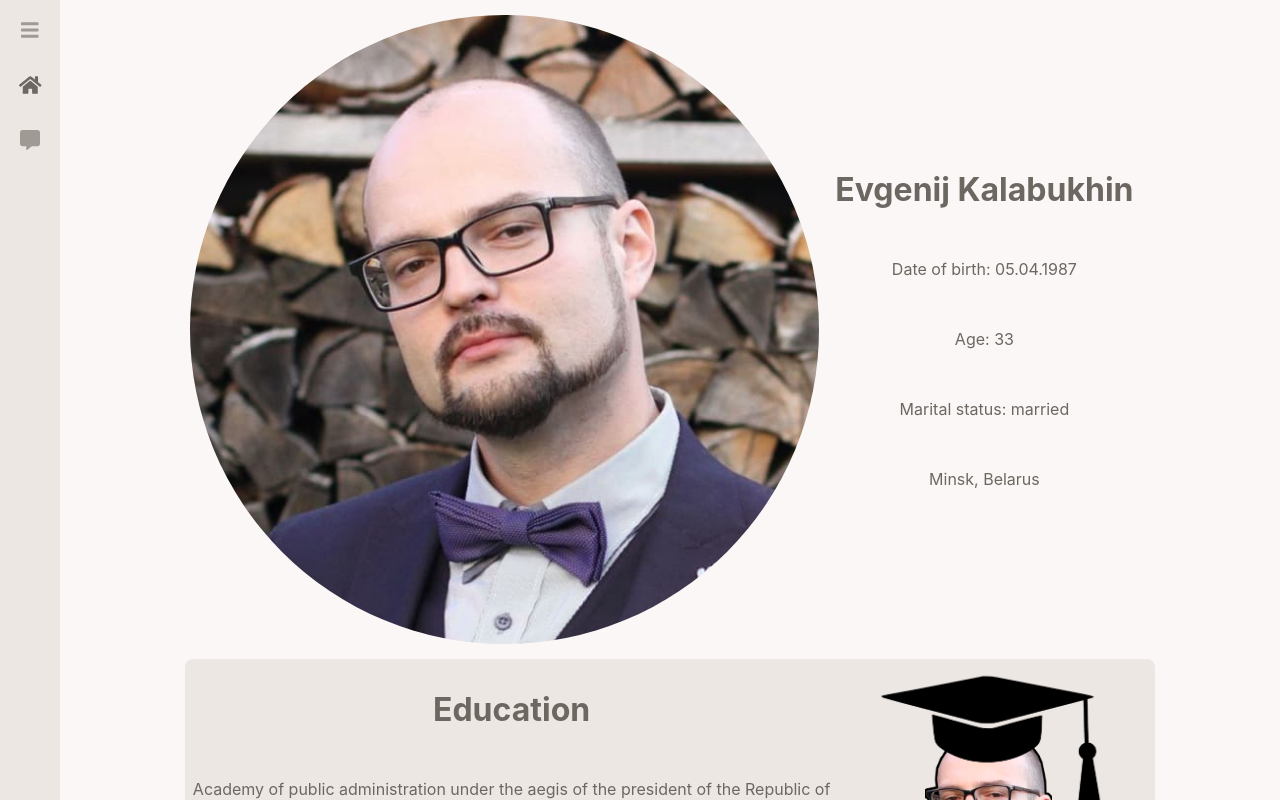
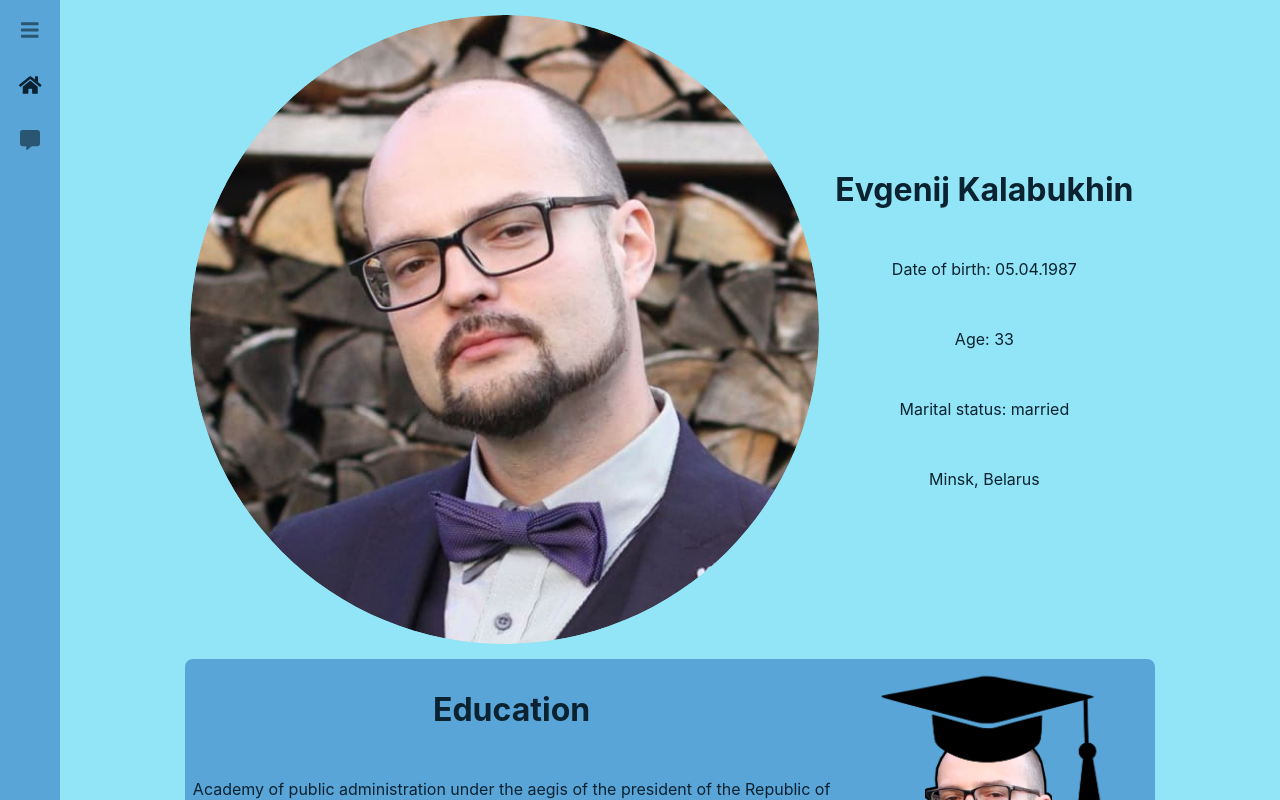
Before and after one commit to EK-machine/promo, a React (Create React App) app: page / in a window 1280 px wide. Shown: the top 800 px of the page. Built offline with nearby package versions, Linux system fonts and the light colour scheme.

Commit message:
have made some color stuling

```diff
--- a/src/index.css
+++ b/src/index.css
@@ -10,9 +10,9 @@ body {
 }
 
 :root {
-  --main-background-color: #fbf7f6;
-  --background-color: #ece7e3;
+  --main-background-color: #91e5f6;
+  --background-color: #59a5d8;
 
-  --background-hover-color: #c2bdb9;
-  --active-color: #6c6761;
+  --background-hover-color: #386fa4;
+  --active-color: #0b2230;
 }
--- a/src/pages/homepage.css
+++ b/src/pages/homepage.css
@@ -48,6 +48,7 @@
 
 .home__avatar {
   background-color: var(--main-background-color);
+  border-radius: 50%;
   overflow: hidden;
   display: flex;
   justify-content: center;
@@ -285,6 +286,7 @@
   }
   100% {
     opacity: 1;
+    transform: translateX(0) translateY(0);
   }
 }
 
@@ -295,6 +297,7 @@
   }
   100% {
     opacity: 1;
+    transform: translateX(0) translateY(0);
   }
 }
 
@@ -305,6 +308,7 @@
   }
   100% {
     opacity: 1;
+    transform: translateX(0) translateY(0);
   }
 }
 
@@ -315,6 +319,7 @@
   }
   100% {
     opacity: 1;
+    transform: translateX(0) translateY(0);
   }
 }
 
```
